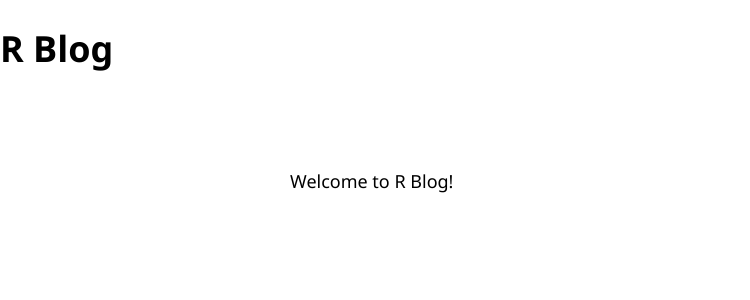
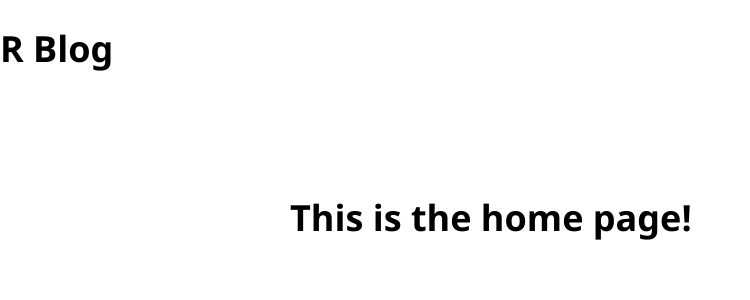
Before and after one commit to iamananth/project_blog, a React (Create React App) app: page / in a window 1280 px wide. Shown: the top 300 px of the page, without its empty margins (0-750 px from the left). Built offline with nearby package versions, Linux system fonts and the light colour scheme.

Commit message:
routes created

```diff
--- a/package.json
+++ b/package.json
@@ -8,6 +8,7 @@
     "@testing-library/user-event": "^13.5.0",
     "react": "^18.2.0",
     "react-dom": "^18.2.0",
+    "react-router-dom": "^6.4.3",
     "react-scripts": "5.0.1",
     "web-vitals": "^2.1.4"
   },
--- a/src/App.js
+++ b/src/App.js
@@ -1,17 +1,27 @@
 import './App.css';
+import { BrowserRouter, Routes, Route } from 'react-router-dom';
 import HomePage from './pages/HomePage';
 import AboutPage from './pages/AboutPage';
 import ArticleListpage from './pages/ArticlesListPage';
 import ArticlePage from './pages/ArticlePage';
+import react from 'react';
 
 function App() {
   return (
-    <div className="App">
+    <BrowserRouter>
+      <div className="App">
       <h1>R Blog</h1>
       <div id="page-body">
-        Welcome to R Blog!
+        <Routes>
+          <Route path="/" element={<HomePage />} />
+          <Route path="/about" element={<AboutPage />} />
+          <Route path="/articles" element={<ArticleListpage />} />
+          <Route path="/articles/:articleId" element={<ArticlePage />} />
+        </Routes>
       </div>
     </div>
+    </BrowserRouter>
+
   );
 }
 
```
Also changed, not shown: 1 other file (tests, documents, lock files or other folders).
